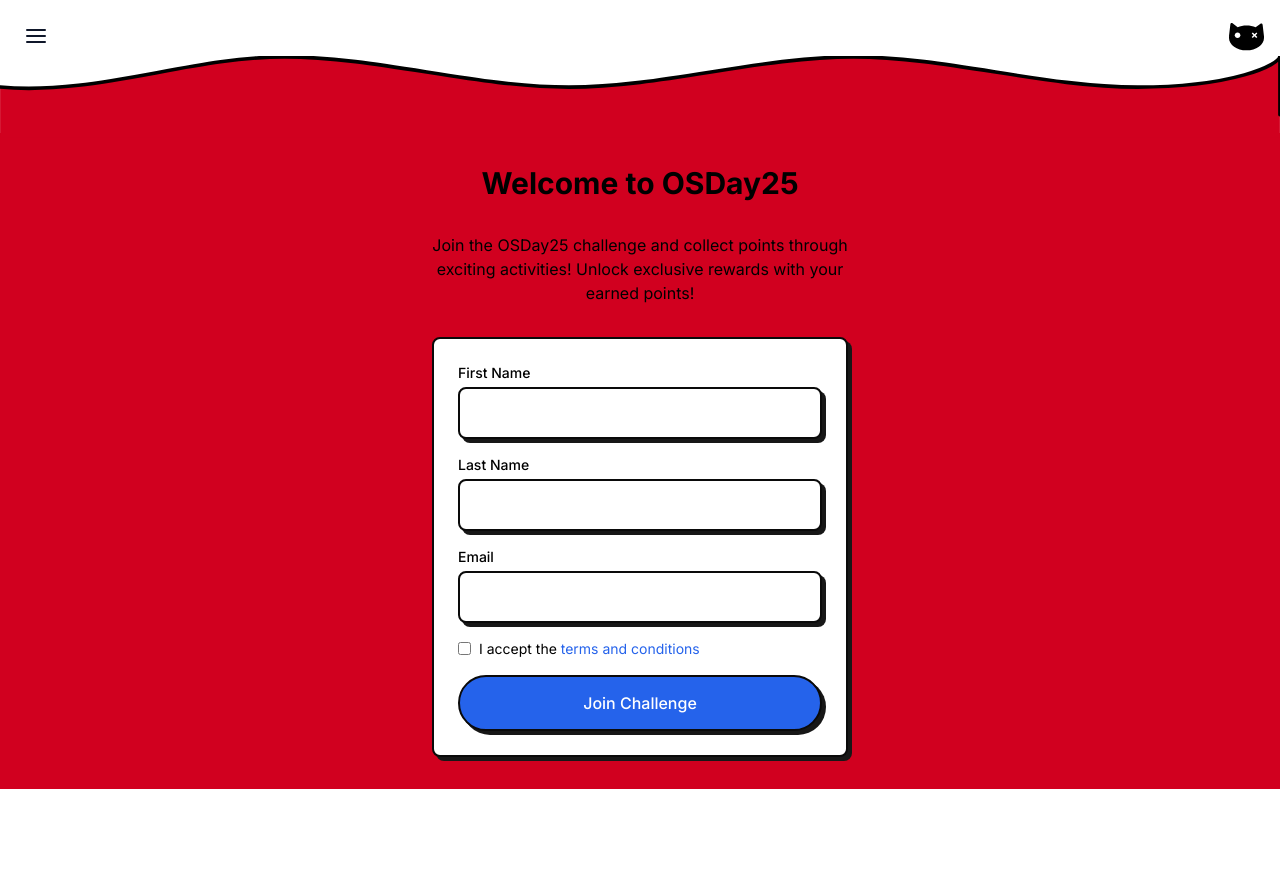
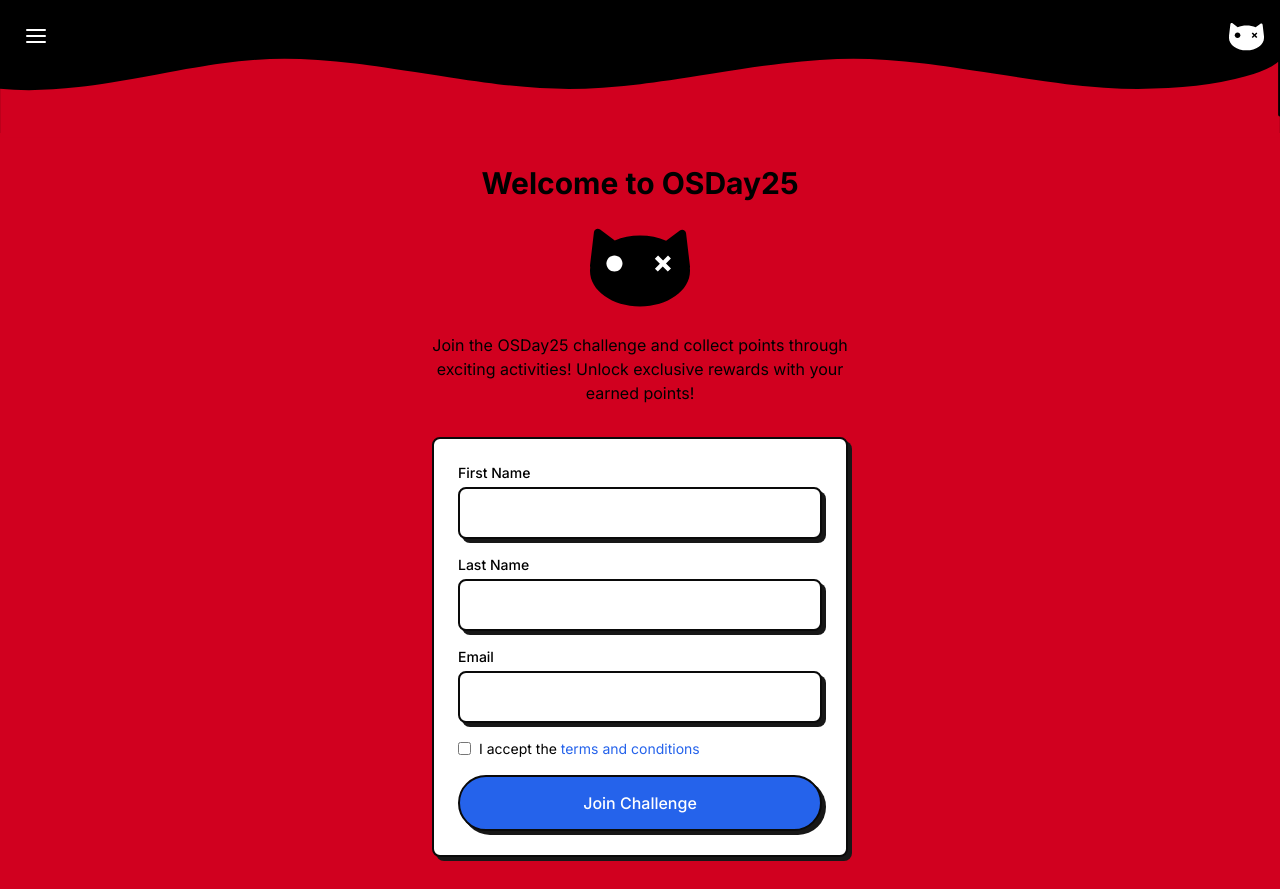
Before and after one commit to Schroedinger-Hat/tanglecat, a Next.js app in the folder app/: page / in a window 1280 px wide. Before the commit the page ends 800 px from the top, so only its background shows below. Built offline with nearby package versions, Linux system fonts and the light colour scheme; no server answers.

Commit message:
feat(sh-colors): added logo at home page

```diff
--- a/app/src/app/page.tsx
+++ b/app/src/app/page.tsx
@@ -1,12 +1,18 @@
 'use client'
 import { SignUpForm } from '@/components/SignUpForm'
+import Logo from '@/components/ui/logo'
 
 export default function HomePage() {
     return (
         <>
             <div className="flex flex-col items-center justify-center background bg-primary-red">
                 <div className="w-full max-w-md px-4 py-8">
-                    <h1 className="text-3xl font-bold text-center mb-8 filter">Welcome to OSDay25</h1>
+                    <h1 className="text-3xl font-bold text-center mb-4 filter">
+                        Welcome to OSDay25
+                    </h1>
+                    <div className="flex justify-center items-center mb-4">
+                        <Logo width={100} height={100} />
+                    </div>
 
                     <p className="text-center mb-8 filter">
                         Join the OSDay25 challenge and collect points through exciting activities!
--- /dev/null
+++ b/app/src/components/ui/logo.tsx
@@ -0,0 +1,12 @@
+import Image from 'next/image';
+
+interface LogoProps {
+  width?: number;
+  height?: number;
+}
+
+const Logo: React.FC<LogoProps> = ({ width = 35, height = 35 }) => {
+  return <Image src="/static/logo.svg" alt="Tech Event Challenge" width={width} height={height} />
+}
+
+export default Logo
--- a/app/src/components/ui/waveHeader.tsx
+++ b/app/src/components/ui/waveHeader.tsx
@@ -1,28 +1,28 @@
 'use client'
 
-import Image from 'next/image'
 import Link from 'next/link'
 import { useState } from 'react'
 import CurveIllustration from './curveIllustration'
 import HamburgerIcon from './hamburgerIcon'
+import Logo from './logo'
 import Sidebar from './sidebar'
 
 const WaveHeader = () => {
     const [isSidebarOpen, setIsSidebarOpen] = useState(false)
 
     return (
-        <div className="relative w-full">
+        <div className="relative w-full bg-black">
             <div className="py-4">
                 <div className="relative flex justify-between items-center mx-4">
                     <button
-                        className="text-slate-900 hover:bg-white/20 rounded-lg transition-colors p-2"
+                        className="text-slate-900 hover:bg-black/20 text-white rounded-lg transition-colors p-2"
                         aria-label="Open menu"
                         onClick={() => setIsSidebarOpen(true)}
                     >
                         <HamburgerIcon />
                     </button>
-                    <Link href="/">
-                        <Image src="/static/logo.svg" alt="Tech Event Challenge" width={35} height={35} />
+                    <Link href="/" className='invert'>
+                        <Logo />
                     </Link>
                 </div>
                 <CurveIllustration />
```
